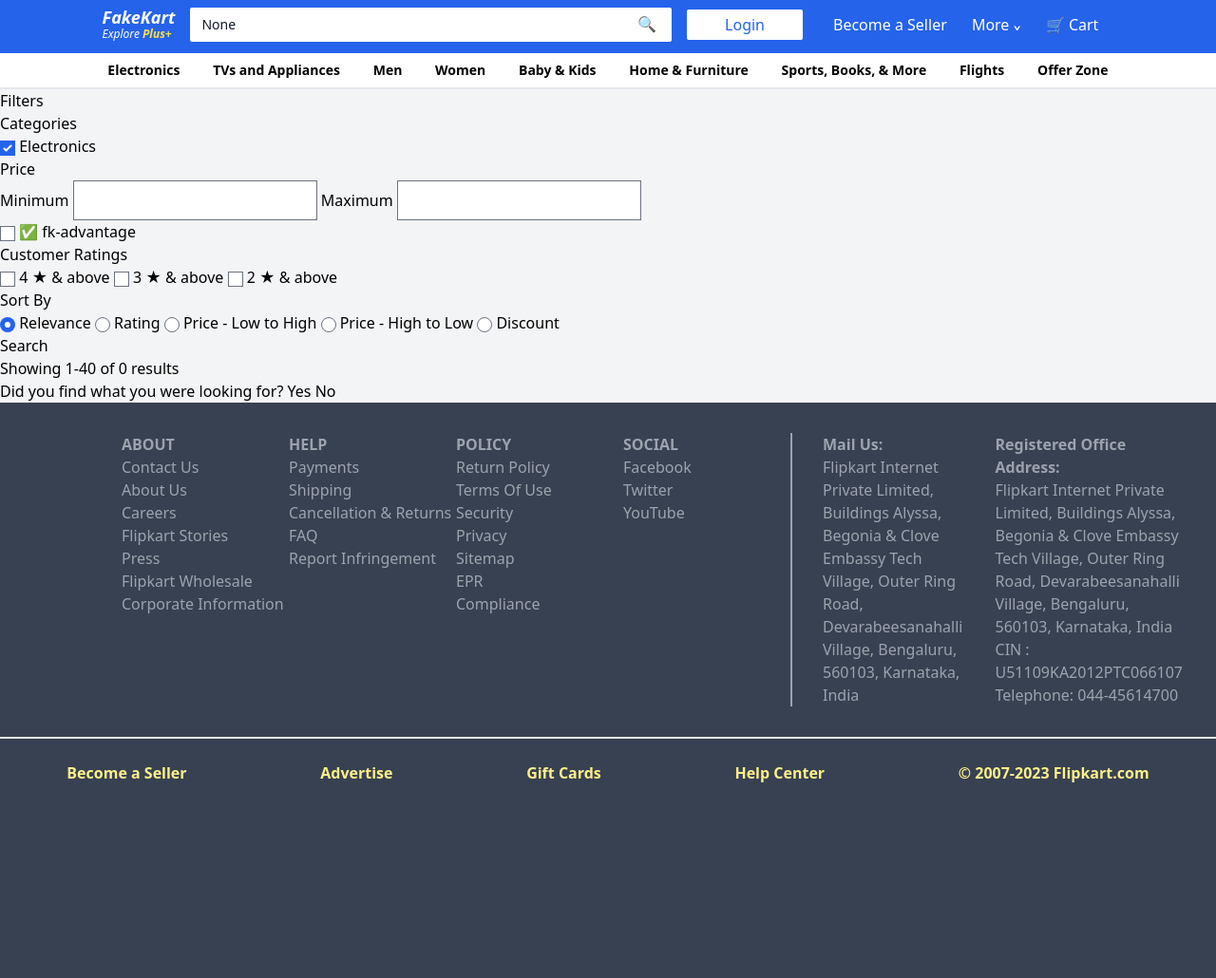
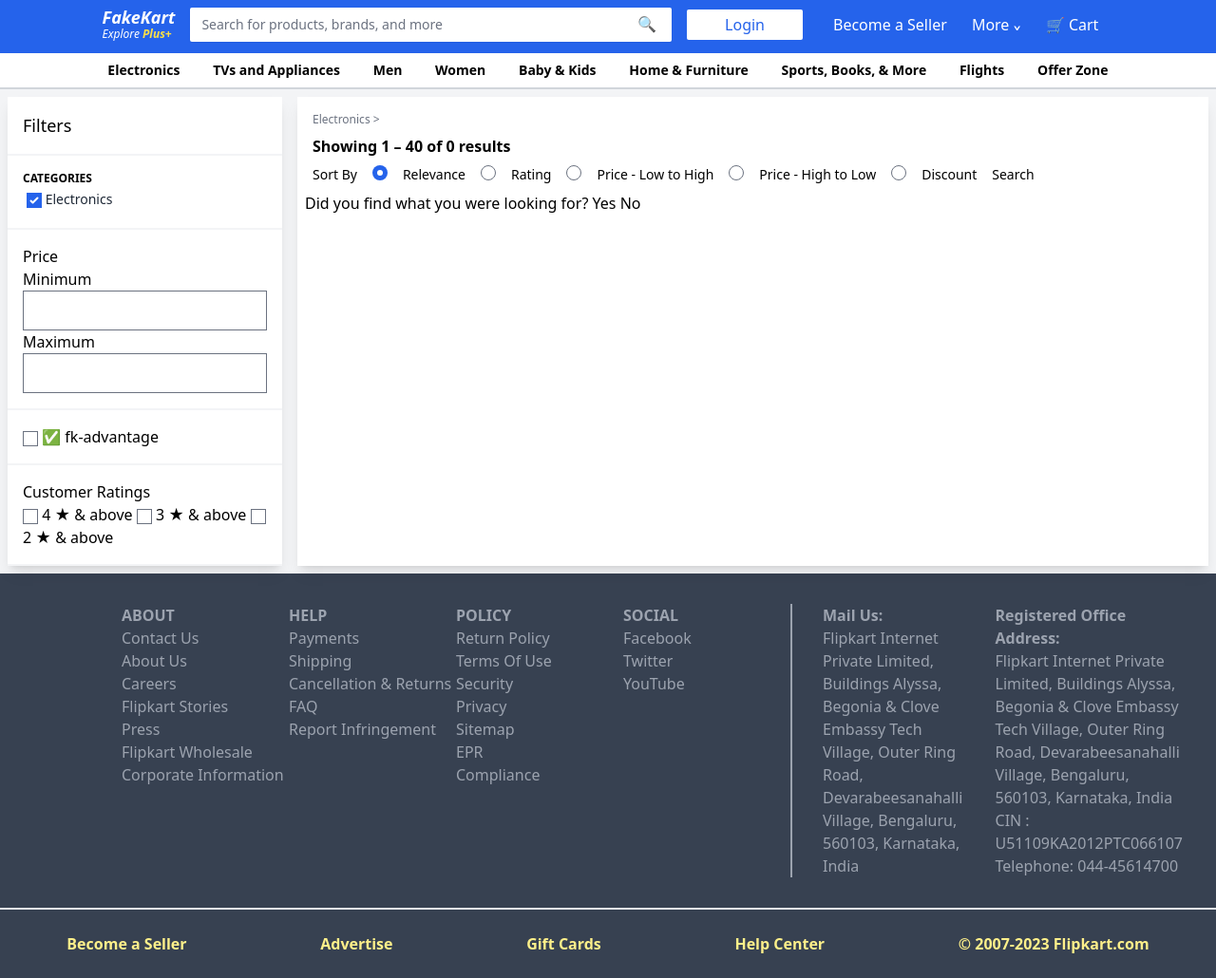
Before and after one commit to kiboschool/wad-flipkart-filter, a Flask app: page /search?category=Electronics in a window 1280 px wide. Shown: the whole page at 95% size. Before the commit the page ends 824 px from the top, so only its background shows below. Run offline with Flask 2, Linux system fonts and the light colour scheme; data that the repository does not hold is empty.

Commit message:
start styling search

```diff
--- a/static/styles.css
+++ b/static/styles.css
@@ -687,6 +687,10 @@
   grid-row: auto;
 }
 
+.m-2 {
+  margin: 0.5rem;
+}
+
 .mx-auto {
   margin-left: auto;
   margin-right: auto;
@@ -766,6 +770,14 @@
   width: 40%;
 }
 
+.w-1\/5 {
+  width: 20%;
+}
+
+.w-1\/4 {
+  width: 25%;
+}
+
 .max-w-screen-xl {
   max-width: 1280px;
 }
@@ -800,6 +812,22 @@
 
 .basis-44 {
   flex-basis: 11rem;
+}
+
+.basis-1\/5 {
+  flex-basis: 20%;
+}
+
+.basis-1\/4 {
+  flex-basis: 25%;
+}
+
+.basis-3\/4 {
+  flex-basis: 75%;
+}
+
+.basis-4\/5 {
+  flex-basis: 80%;
 }
 
 .items-center {
@@ -873,6 +901,26 @@
   border-left-color: rgb(156 163 175 / var(--tw-border-opacity));
 }
 
+.border-b-gray-400 {
+  --tw-border-opacity: 1;
+  border-bottom-color: rgb(156 163 175 / var(--tw-border-opacity));
+}
+
+.border-b-gray-300 {
+  --tw-border-opacity: 1;
+  border-bottom-color: rgb(209 213 219 / var(--tw-border-opacity));
+}
+
+.border-b-gray-200 {
+  --tw-border-opacity: 1;
+  border-bottom-color: rgb(229 231 235 / var(--tw-border-opacity));
+}
+
+.border-b-gray-100 {
+  --tw-border-opacity: 1;
+  border-bottom-color: rgb(243 244 246 / var(--tw-border-opacity));
+}
+
 .bg-blue-600 {
   --tw-bg-opacity: 1;
   background-color: rgb(37 99 235 / var(--tw-bg-opacity));
@@ -896,6 +944,18 @@
 .bg-gray-700 {
   --tw-bg-opacity: 1;
   background-color: rgb(55 65 81 / var(--tw-bg-opacity));
+}
+
+.p-4 {
+  padding: 1rem;
+}
+
+.p-2 {
+  padding: 0.5rem;
+}
+
+.p-1 {
+  padding: 0.25rem;
 }
 
 .py-1 {
@@ -1023,6 +1083,14 @@
   font-weight: 600;
 }
 
+.uppercase {
+  text-transform: uppercase;
+}
+
+.capitalize {
+  text-transform: capitalize;
+}
+
 .italic {
   font-style: italic;
 }
@@ -1057,9 +1125,25 @@
   color: rgb(254 240 138 / var(--tw-text-opacity));
 }
 
+.text-gray-800 {
+  --tw-text-opacity: 1;
+  color: rgb(31 41 55 / var(--tw-text-opacity));
+}
+
+.text-gray-500 {
+  --tw-text-opacity: 1;
+  color: rgb(107 114 128 / var(--tw-text-opacity));
+}
+
 .shadow-sm {
   --tw-shadow: 0 1px 2px 0 rgb(0 0 0 / 0.05);
   --tw-shadow-colored: 0 1px 2px 0 var(--tw-shadow-color);
+  box-shadow: var(--tw-ring-offset-shadow, 0 0 #0000), var(--tw-ring-shadow, 0 0 #0000), var(--tw-shadow);
+}
+
+.shadow-lg {
+  --tw-shadow: 0 10px 15px -3px rgb(0 0 0 / 0.1), 0 4px 6px -4px rgb(0 0 0 / 0.1);
+  --tw-shadow-colored: 0 10px 15px -3px var(--tw-shadow-color), 0 4px 6px -4px var(--tw-shadow-color);
   box-shadow: var(--tw-ring-offset-shadow, 0 0 #0000), var(--tw-ring-shadow, 0 0 #0000), var(--tw-shadow);
 }
 
--- a/templates/search.html
+++ b/templates/search.html
@@ -8,24 +8,35 @@
 {% include "shared/categories.html" %}
 
 <form action="search">
+  <div class="flex">
+    <div class="bg-white m-2 shadow-lg rounded-2 basis-1/5">
       <input type="hidden" name="q" {% if params.q %} value="{{  params.q }}" {% endif %} />
-  <div>
-    <h3>Filters</h3>
+      <h3 class="text-lg font-medium border-b-2 border-b-gray-100 p-4">Filters</h3>
       {% if params.categories %}
-      <div><h4>Categories</h4></div>
+      <div class="p-4 border-b-2 border-b-gray-100">
+        <h4 class="text-xs uppercase font-semibold">Categories</h4>
         {% for category in params.categories %}
-        <input type="checkbox" value="{{category}}" id="category-{{category|lower|replace(' ', '-')}}" name="category" checked />
-        <label for="category-{{category|lower|replace(' ', '-')}}">{{category}}</label>
+        <div class="text-sm p-1 text-gray-800">
+          <input type="checkbox" value="{{category}}" id="category-{{category|lower|replace(' ', '-')}}" name="category"
+            checked />
+          <label for="category-{{category|lower|replace(' ', '-')}}">
+            {{category}}
+          </label>
+        </div>
         {% endfor %}
+      </div>
       {% endif %}
+
       {% if params.brands %}
-      <div><h4>Brand</h4></div>
+      <div class="p-4 border-b-2 border-b-gray-100">
+        <h4>Brand</h4>
         {% for brand in params.brands %}
         <input type="checkbox" value="{{brand}}" id="brand-{{brand|lower|replace(' ', '-')}}" name="brand" checked />
         <label for="brand-{{brand|lower|replace(' ', '-')}}">{{brand}}</label>
         {% endfor %}
+      </div>
       {% endif %}
-    <div>
+      <div class="p-4 border-b-2 border-b-gray-100">
         <h4>Price</h4>
         <!-- Select dropdowns instead of number inputs -->
         <label for="min-price">Minimum</label>
@@ -33,38 +44,58 @@
         <label for="max-price">Maximum</label>
         <input type="number" name="max-price" id="max-price" min="0" />
       </div>
-    <div>
-      <input type="checkbox" id="fk-advantage" name="fk-advantage" {% if params.fk_advantage %} checked {% endif %}}/>
+      <div class="p-4 border-b-2 border-b-gray-100">
+        <input type="checkbox" id="fk-advantage" name="fk-advantage" {% if params.fk_advantage %} checked {% endif %} />
         <label for="fk-advantage">✅ fk-advantage</label>
       </div>
-    <div>
+      <div class="p-4 border-b-2 border-b-gray-100">
         <h4>Customer Ratings</h4>
-      <input type="checkbox" id="4-plus" name="ratings" value="4" {% if '4' in params.ratings %} checked {% endif %}/>
+        <input type="checkbox" id="4-plus" name="ratings" value="4" {% if '4' in params.ratings %} checked {% endif
+          %} />
         <label for="4-plus">4 ★ & above</label>
-      <input type="checkbox" id="3-plus" name="ratings" value="3" {% if '3' in params.ratings %} checked {% endif %}/>
+        <input type="checkbox" id="3-plus" name="ratings" value="3" {% if '3' in params.ratings %} checked {% endif
+          %} />
         <label for="3-plus">3 ★ & above</label>
-      <input type="checkbox" id="2-plus" name="ratings" value="2" {% if '2' in params.ratings %} checked {% endif %}/>
+        <input type="checkbox" id="2-plus" name="ratings" value="2" {% if '2' in params.ratings %} checked {% endif
+          %} />
         <label for="2-plus">2 ★ & above</label>
       </div>
     </div>
-  <div>
-    <h3>Sort By</h3>
-    <input type="radio" value="relevance" id="relevance" name="sort" {% if params.sort == "relevance" or not params.sort %} checked {% endif %}/>
-    <label for="relevance">Relevance</label>
-    <input type="radio" value="rating" id="rating" name="sort" {% if params.sort == "rating" %} checked {% endif %}/>
-    <label for="rating">Rating</label>
-    <input type="radio" value="price-low" id="price-low" name="sort" {% if params.sort == "price-low" %} checked {% endif %}/>
-    <label for="price-low">Price - Low to High</label>
-    <input type="radio" value="price-high" id="price-high" name="sort" {% if params.sort == "price-high" %} checked {% endif %}/>
-    <label for="price-high">Price - High to Low</label>
-    <input type="radio" value="discount" id="discount" name="sort" {% if params.sort == "discount" %} checked {% endif %}/>
-    <label for="discount">Discount</label>
+
+    <div class="bg-white m-2 shadow-lg rounded-2 basis-4/5 p-2">
+
+      {% if params.categories %}
+        <div class="text-xs text-gray-500 m-2">
+        {% for category in params.categories %}
+          <span>{{category}} &gt;</span>
+        {% endfor %}
         </div>
-  <input type="submit" value="Search" />
-</form>
+      {% endif %}
 
       {% set start = params.page * page_size %}
-<div>Showing {{start + 1}}-{{start + page_size}} of {{ count }} results {% if params.q %} for "{{ params.q }}" {% endif %}</div>
+      <div class="font-semibold m-2">
+        Showing {{start + 1}} – {{start + page_size}} of {{ count }} results
+        {% if params.q %} for "{{ params.q }}" {% endif %}
+      </div>
+
+      <div class="flex text-sm gap-4 m-2">
+        <h3>Sort By</h3>
+        <input type="radio" value="relevance" id="relevance" name="sort" {% if params.sort=="relevance" or not
+          params.sort %} checked {% endif %} />
+        <label for="relevance">Relevance</label>
+        <input type="radio" value="rating" id="rating" name="sort" {% if params.sort=="rating" %} checked {% endif %} />
+        <label for="rating">Rating</label>
+        <input type="radio" value="price-low" id="price-low" name="sort" {% if params.sort=="price-low" %} checked {%
+          endif %} />
+        <label for="price-low">Price - Low to High</label>
+        <input type="radio" value="price-high" id="price-high" name="sort" {% if params.sort=="price-high" %} checked {%
+          endif %} />
+        <label for="price-high">Price - High to Low</label>
+        <input type="radio" value="discount" id="discount" name="sort" {% if params.sort=="discount" %} checked {% endif
+          %} />
+        <label for="discount">Discount</label>
+        <input type="submit" value="Search" />
+      </div>
 
       <ul class="4-wide-grid">
         {% for product in products %}
@@ -75,16 +106,18 @@
             <div>{{ product.name }}</div>
             {% if product.rating is number %}
             <div>{{ product.rating }}</div>
-      {% endif %} {% if product.flipkart_advantage %}
+            {% endif %}
+
+            {% if product.flipkart_advantage %}
             <div>✅ Fakekart Advantage</div>
             {% endif %}
+
             <div>
               <span>{{ product.discounted_price }}</span>
               <span class="strikethrough">{{ product.retail_price }}</span>
               {% if product.discounted_price is number and product.retail_price is number %}
               <span class="green">
-          {{ (100 * (1 - product.discounted_price / product.retail_price)) |
-          round | int }}% off
+                {{ (100 * (1 - product.discounted_price / product.retail_price)) | round | int }}% off
               </span>
               {% endif %}
             </div>
@@ -97,18 +130,26 @@
 
       <!-- Pagination -->
       {% set total_pages = ((count/page_size) | round(0, 'ceil')|int) %}
+
       {% if total_pages > 1 %}
       <div>Page {{params.page}} of {{ total_pages }}</div>
 
       {% if params.page > 0 %}
-<a href="{{ request.path }}?{{ request.query_string.decode() }}&page={{ params.page - 1 }}">Previous</a>
+      <a href="{{ request.path }}?{{ request.query_string.decode() }}&page={{ params.page - 1 }}">
+        Previous
+      </a>
       {% endif %}
 
       {% for i in range(params.page, ([total_pages, params.page + 10]|min)) %}
-  <a {% if i == params.page %}class="current"{% endif %} href="{{ request.path }}?{{ request.query_string.decode() }}&page={{ i }}">{{i}}</a>
+      <a class="{% if i == params.page %}font-bold{% endif %}"
+        href="{{ request.path }}?{{ request.query_string.decode() }}&page={{ i }}">
+        {{i}}
+      </a>
       {% endfor %}
 
-<a href="{{ request.path }}?{{ request.query_string.decode() }}&page={{ params.page + 1 }}">Next</a>
+      <a href="{{ request.path }}?{{ request.query_string.decode() }}&page={{ params.page + 1 }}">
+        Next
+      </a>
       {% endif %}
 
       <div>
@@ -116,4 +157,7 @@
         <button>Yes</button>
         <button>No</button>
       </div>
+    </div>
+  </div>
+</form>
 {% endblock %}
--- a/templates/shared/categories.html
+++ b/templates/shared/categories.html
@@ -1,4 +1,4 @@
-<nav class="w-full px-24 bg-white py-2 border-b-2">
+<nav class="w-full px-24 bg-white py-2 border-b-2 border-b-gray-300">
   <ul class="flex justify-around text-sm font-semibold mx-auto">
     <li><a href="/search?category=Electronics">Electronics</a></li>
     <li><a href="/search?category=TVs%20and%20Appliances">TVs and Appliances</a></li>
--- a/templates/shared/top-nav.html
+++ b/templates/shared/top-nav.html
@@ -6,8 +6,12 @@
         <div class="text-xs font-normal">Explore <span class="text-yellow-300 font-bold">Plus+</span></div>
       </div>
       <form class="w-5/12" action="search">
-        <input class="text-gray-900 text-sm font-normal w-full -mr-10 border-none rounded-sm shadow-sm " type="search" name="q" placeholder="Search for products, brands, and more" {% if params %}
-          value="{{  params.q }}" {% endif %}>
+        <input
+          class="text-gray-900 text-sm font-normal w-full -mr-10 border-none rounded-sm shadow-sm "
+          type="search"
+          name="q"
+          placeholder="Search for products, brands, and more"
+          {% if params and params.q %} value="{{  params.q }}" {% endif %}>
         <input type="submit" value="🔍"></input>
       </form>
       <button class="bg-white py-1 px-10 text-blue-600 rounded-sm">Login</button>
```
Lines whose indentation alone changed are shown as unchanged.
